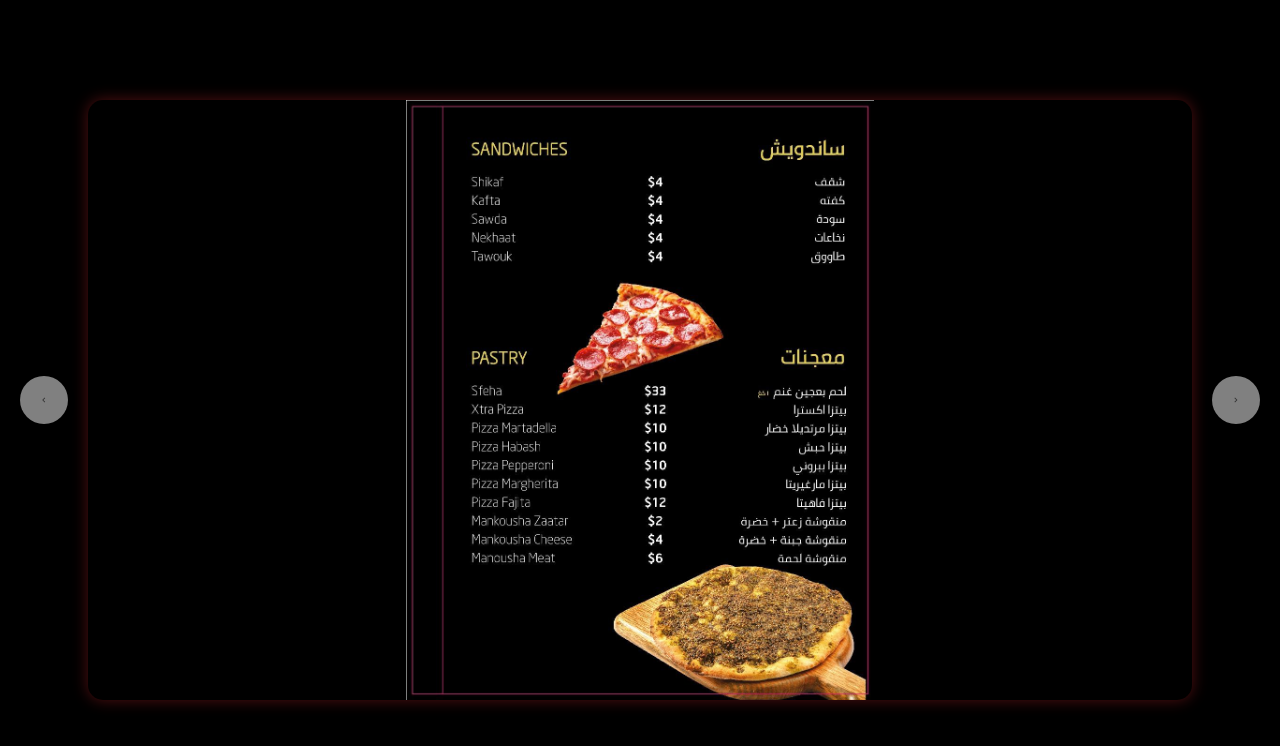
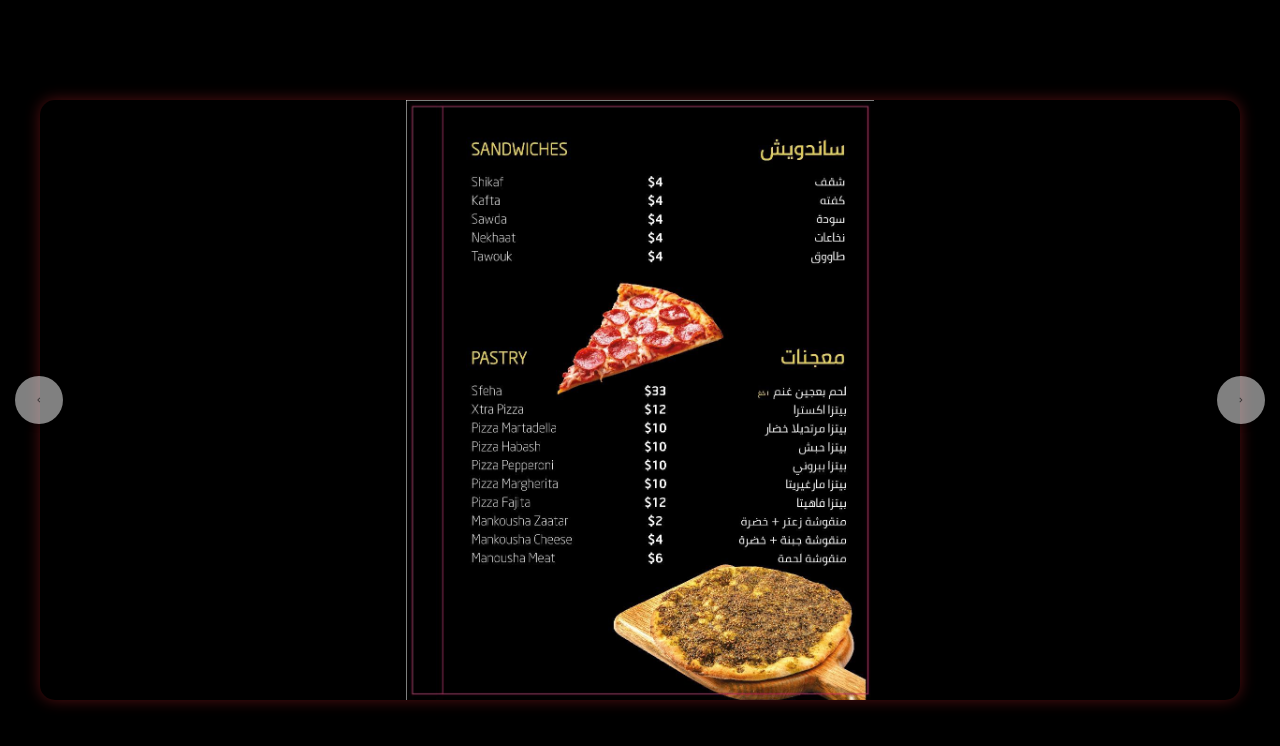
Before and after one commit to MarioGoDevLike/nabolsi-menu-app, a React (Vite) app: page / in a window 1280 px wide. Shown: the top 746 px of the page. Built offline with nearby package versions, Linux system fonts and the light colour scheme.

Commit message:
made few changes

```diff
--- a/src/App.css
+++ b/src/App.css
@@ -15,6 +15,7 @@ html, body, #root {
 }
 
 .slider-container {
+  position: relative; /* Make this relative for absolute positioning inside */
   display: flex;
   align-items: center;
   justify-content: center;
@@ -25,34 +26,6 @@ html, body, #root {
   box-sizing: border-box;
   max-width: 1400px;   /* max width container on big screens */
   margin: 0 auto;
-}
-
-/* Nav buttons */
-.nav-button {
-  background-color: rgba(255, 255, 255, 0.5);
-  border: none;
-  border-radius: 50%;
-  width: 48px;
-  height: 48px;
-  display: flex;
-  align-items: center;
-  justify-content: center;
-  cursor: pointer;
-  box-shadow: 0 2px 6px rgba(0,0,0,0.4);
-  transition: background-color 0.3s ease;
-  user-select: none;
-  flex-shrink: 0;
-  z-index: 10;
-}
-
-.nav-button:hover {
-  background-color: rgba(255, 255, 255, 0.9);
-}
-
-.nav-button svg {
-  width: 24px;
-  height: 24px;
-  fill: #333;
 }
 
 /* Image wrapper */
@@ -67,15 +40,56 @@ html, body, #root {
   background: #000;
   border-radius: 15px;
   box-shadow: 0 0 15px rgba(164, 30, 34, 0.5);
+  position: relative; /* Needed for absolute nav buttons inside */
 }
 
 /* Image itself */
 .slide-image {
   max-width: 100%;
-  max-height: 600px;
+  height: 600px;
   object-fit: contain;
   display: block;
   user-select: none;
+}
+
+/* Nav buttons */
+.nav-button {
+  position: absolute; /* overlay inside image-wrapper */
+  top: 50%;
+  transform: translateY(-50%);
+  background-color: rgba(255, 255, 255, 0.5);
+  border: none;
+  border-radius: 50%;
+  width: 48px;
+  height: 48px;
+  display: flex;
+  align-items: center;
+  justify-content: center;
+  cursor: pointer;
+  box-shadow: 0 2px 6px rgba(0,0,0,0.4);
+  transition: background-color 0.3s ease;
+  user-select: none;
+  z-index: 10;
+  flex-shrink: 0;
+}
+
+.nav-button:hover {
+  background-color: rgba(255, 255, 255, 0.9);
+}
+
+.nav-button svg {
+  width: 24px;
+  height: 24px;
+  fill: #333;
+}
+
+/* Position left and right buttons */
+.nav-button.left {
+  left: 15px;
+}
+
+.nav-button.right {
+  right: 15px;
 }
 
 /* Responsive: smaller buttons on small screens */
```
